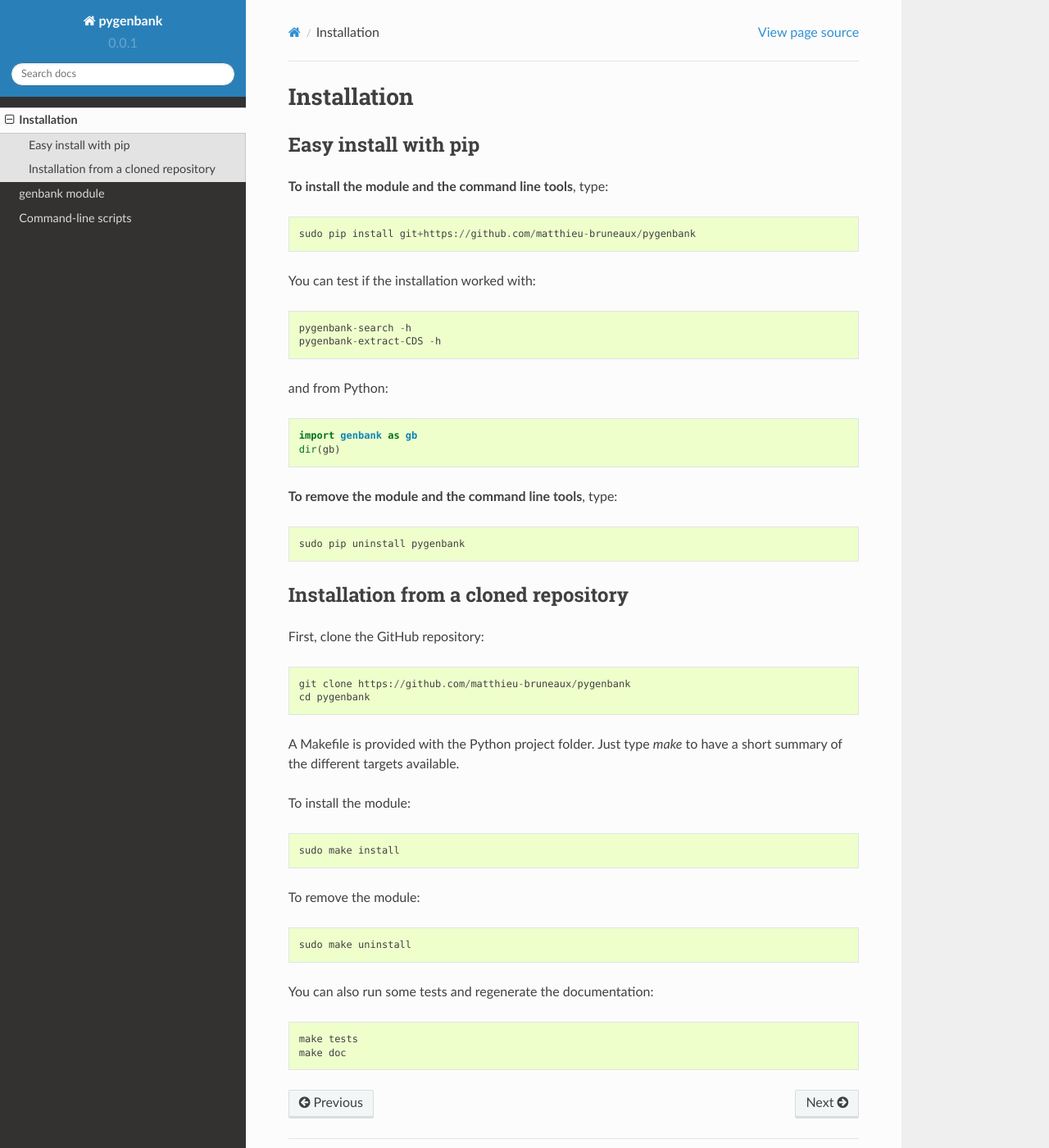
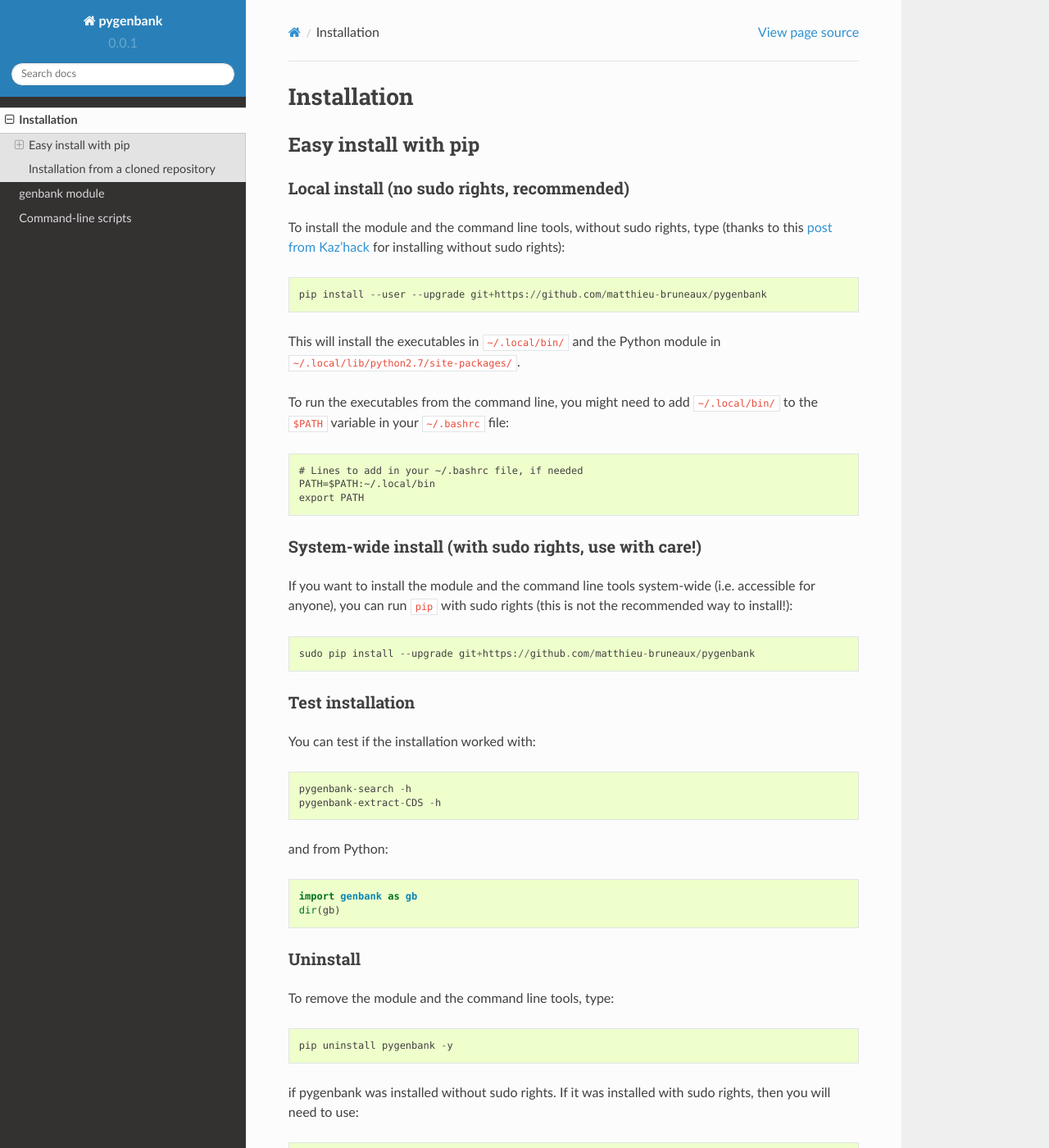
Before and after one commit to mdjbru-forge/pygenbank, a Sphinx documentation site: the page built from docs/installation.rst, in a window 1280 px wide and 1400 px high. Shown: the whole window at 82% size. Built offline with Sphinx 7.4.7 and the Read the Docs theme 2.0.0, drawn with Linux system fonts in a browser that asks for light colours; some of the changed text lies outside the part shown.

Commit message:
Improve installation instructions (for install without sudo)

```diff
--- a/docs/installation.rst
+++ b/docs/installation.rst
@@ -4,9 +4,37 @@
 Easy install with pip
 ---------------------
 
-**To install the module and the command line tools**, type::
+Local install (no sudo rights, recommended)
++++++++++++++++++++++++++++++++++++++++++++
 
-  sudo pip install git+https://github.com/matthieu-bruneaux/pygenbank
+To install the module and the command line tools, without sudo rights, type
+(thanks to this `post from Kaz'hack
+<http://kazhack.org/?post/2014/12/12/pip-gem-install-without-sudo>`_ for
+installing without sudo rights)::
+
+  pip install --user --upgrade git+https://github.com/matthieu-bruneaux/pygenbank
+
+This will install the executables in ``~/.local/bin/`` and the Python module in
+``~/.local/lib/python2.7/site-packages/``.
+
+To run the executables from the command line, you might need to add
+``~/.local/bin/`` to the ``$PATH`` variable in your ``~/.bashrc`` file::
+
+  # Lines to add in your ~/.bashrc file, if needed
+  PATH=$PATH:~/.local/bin
+  export PATH
+
+System-wide install (with sudo rights, use with care!)
+++++++++++++++++++++++++++++++++++++++++++++++++++++++
+
+If you want to install the module and the command line tools system-wide
+(i.e. accessible for anyone), you can run ``pip`` with sudo rights (this is not
+the recommended way to install!)::
+
+  sudo pip install --upgrade git+https://github.com/matthieu-bruneaux/pygenbank
+
+Test installation
++++++++++++++++++
 
 You can test if the installation worked with::
 
@@ -18,9 +46,17 @@
   import genbank as gb
   dir(gb)
 
-**To remove the module and the command line tools**, type::
+Uninstall
++++++++++
 
-  sudo pip uninstall pygenbank
+To remove the module and the command line tools, type::
+
+  pip uninstall pygenbank -y
+
+if pygenbank was installed without sudo rights. If it was installed with sudo
+rights, then you will need to use::
+
+  sudo pip uninstall pygenbank-y
 
 Installation from a cloned repository
 -------------------------------------
@@ -35,11 +71,15 @@
 
 To install the module::
 
-  sudo make install
+  make install
+
+This will install the module for the current user (using ``pip
+install --user -e .``). See above how to add ``~/.local/bin`` to the ``PATH``
+variable if the command line tools are not accessible after this install.
 
 To remove the module::
 
-  sudo make uninstall
+  make uninstall
 
 You can also run some tests and regenerate the documentation::
 
```
Also changed, not shown: 1 other file.
